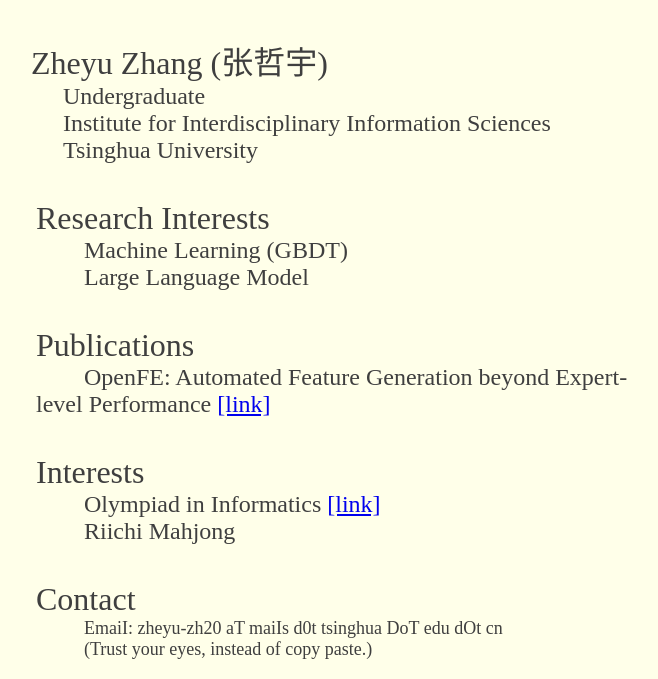
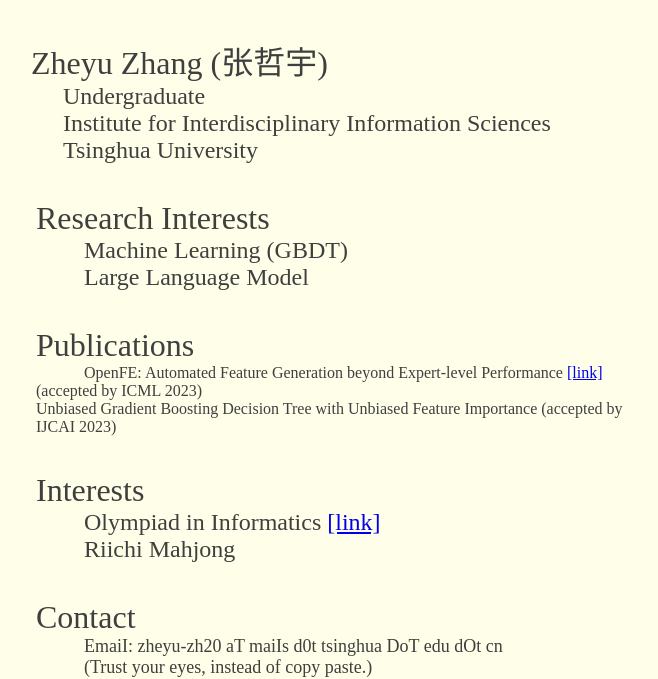
Before and after one commit to ZheyuAqaZhang/ZheyuAqaZhang.github.io, a plain HTML site: page index.html in a window 1280 px wide. Shown: the part 141-820 px from the top of the page, without its empty margins (304-962 px from the left). Drawn offline with Linux system fonts and the light colour scheme.

Commit message:
Update index.html

```diff
--- a/index.html
+++ b/index.html
@@ -36,8 +36,10 @@
             <div align="left">
                 <font size="6">Publications</font><br/>
                 &nbsp; &nbsp; &nbsp; &nbsp; &nbsp; &nbsp;
-                <font size="5">OpenFE: Automated Feature Generation beyond Expert-level Performance
-			<a href="https://arxiv.org/abs/2211.12507">[link]</a></font><br/>
+                <font size="3">OpenFE: Automated Feature Generation beyond Expert-level Performance
+			<a href="https://arxiv.org/abs/2211.12507">[link]</a>(accepted by ICML 2023)</font><br/>
+                <font size="3">Unbiased Gradient Boosting Decision Tree with Unbiased Feature Importance
+			(accepted by IJCAI 2023)</font><br/>
             </div>
         </div>
     </div>
```
